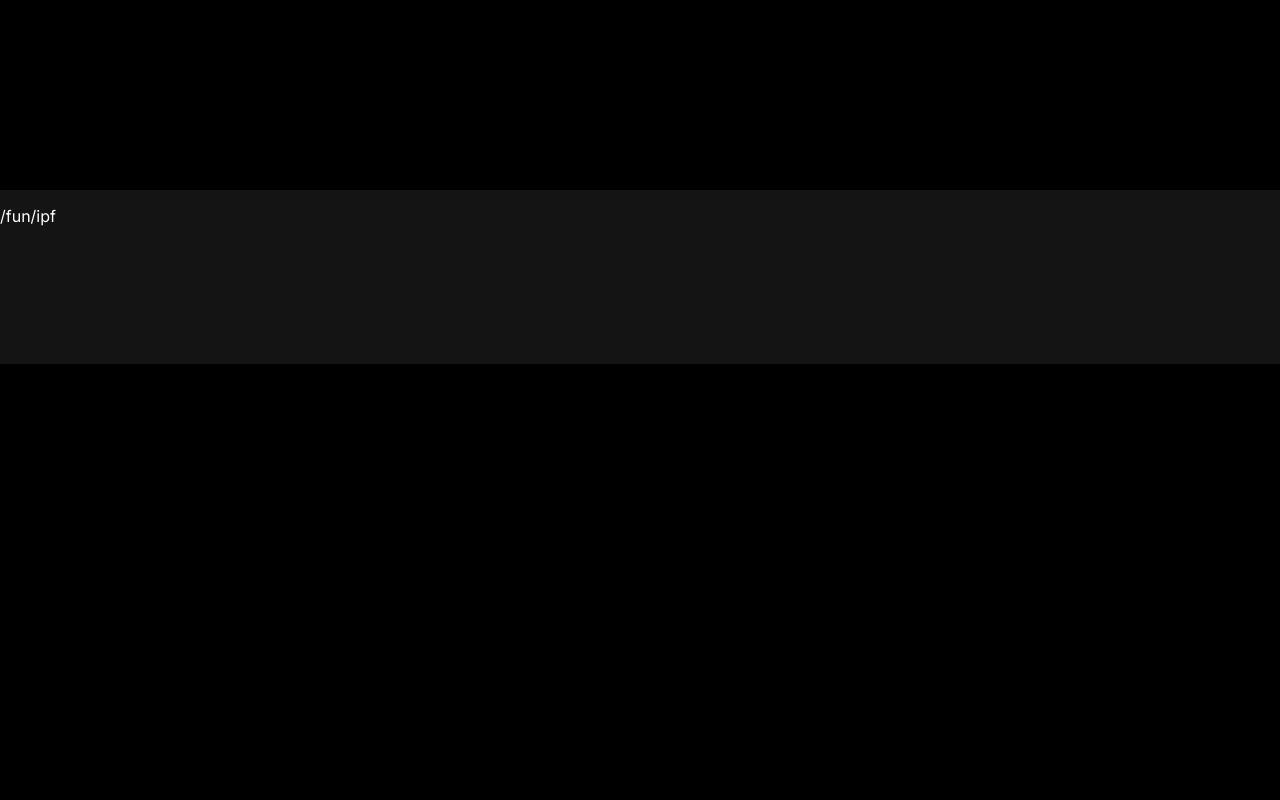
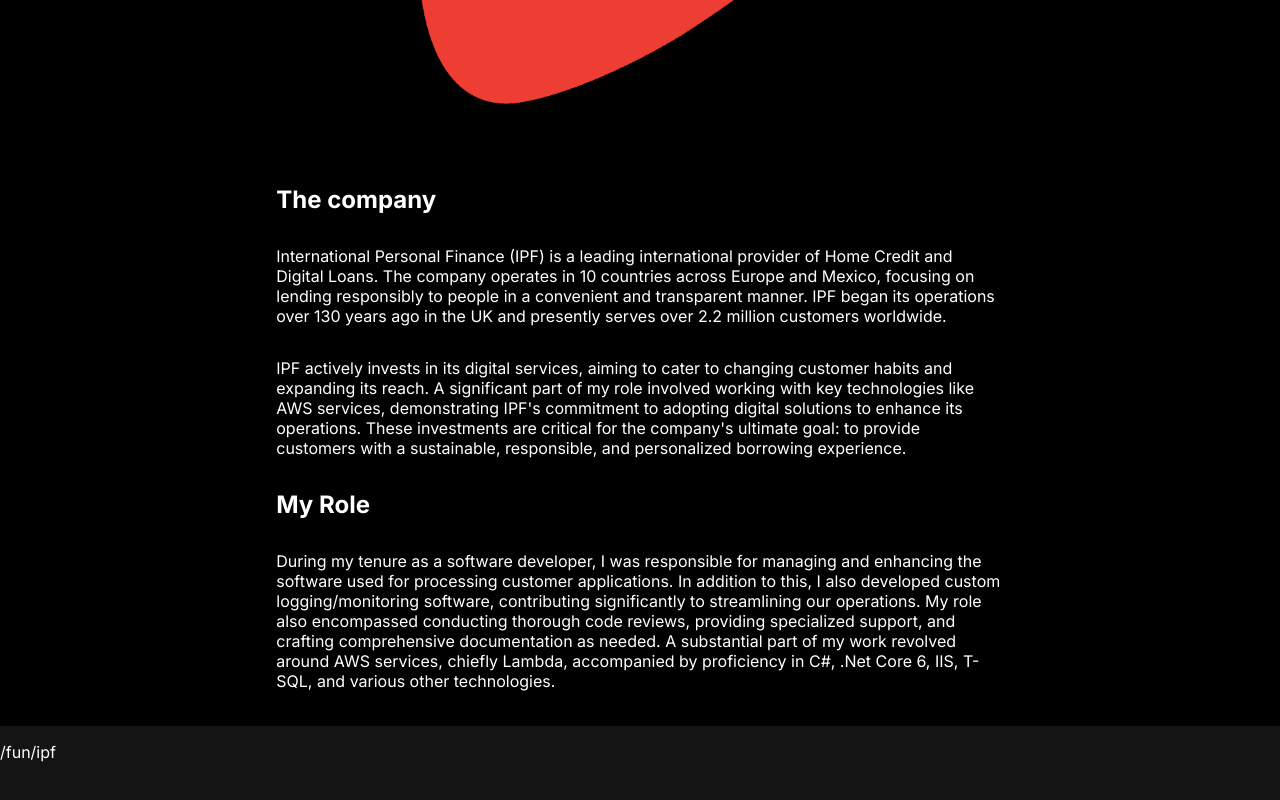
Before and after one commit to Rijndael1998/Website-Neo, a Next.js app: page /fun/ipf in a window 1280 px wide. Before the commit this address had no page. Shown: the part 754-1554 px from the top of the page. Before the commit the page ends 1118 px from the top, so only its background shows below. Built offline with nearby package versions, Linux system fonts and the light colour scheme.

Commit message:
Added IPF page

```diff
--- /dev/null
+++ b/src/app/fun/ipf/page.tsx
@@ -0,0 +1,42 @@
+import Lazy from "@/components/lazy/_lazy";
+import LazyImage from "@/components/lazy/_lazyImage";
+
+export default function IPF() {
+    return <Lazy>
+        <h1>International Personal Finance</h1>
+        <LazyImage src="/fun/ipf.png" alt="IPF Logo" aspectRatio={1} />
+
+        <h2>The company</h2>
+        <p>
+            {
+                `
+                International Personal Finance (IPF) is a leading international provider of Home Credit and Digital Loans.
+                The company operates in 10 countries across Europe and Mexico, focusing on lending responsibly to people in a convenient and transparent manner.
+                IPF began its operations over 130 years ago in the UK and presently serves over 2.2 million customers worldwide.
+                `
+            }
+        </p>
+
+        <p>
+            {
+                `
+                IPF actively invests in its digital services, aiming to cater to changing customer habits and expanding its reach.
+                A significant part of my role involved working with key technologies like AWS services, demonstrating IPF's commitment
+                to adopting digital solutions to enhance its operations. These investments are critical for the company's ultimate goal:
+                to provide customers with a sustainable, responsible, and personalized borrowing experience.
+                `
+            }
+        </p>
+
+        <h2>My Role</h2>
+        <p>
+            {
+                `
+                During my tenure as a software developer, I was responsible for managing and enhancing the software used for processing customer applications.
+                In addition to this, I also developed custom logging/monitoring software, contributing significantly to streamlining our operations.
+                My role also encompassed conducting thorough code reviews, providing specialized support, and crafting comprehensive documentation as needed. A substantial part of my work revolved around AWS services, chiefly Lambda, accompanied by proficiency in C#, .Net Core 6, IIS, T-SQL, and various other technologies.
+                `
+            }
+        </p>
+    </Lazy>
+}
--- a/src/content/fun/content.ts
+++ b/src/content/fun/content.ts
@@ -21,7 +21,7 @@ export const irlContent: PortfolioViewArray = [
         As a developer, I worked on the software responsible for deciding and processing customer applications.
         The work involved heavy involvement in AWS, C#, IIS, T-SQL and other technologies.`,
         isDemo: false,
-        url: preURL + "",
+        url: preURL + "ipf",
         image: imageFolder + "ipf.png",
     },
     {
```
